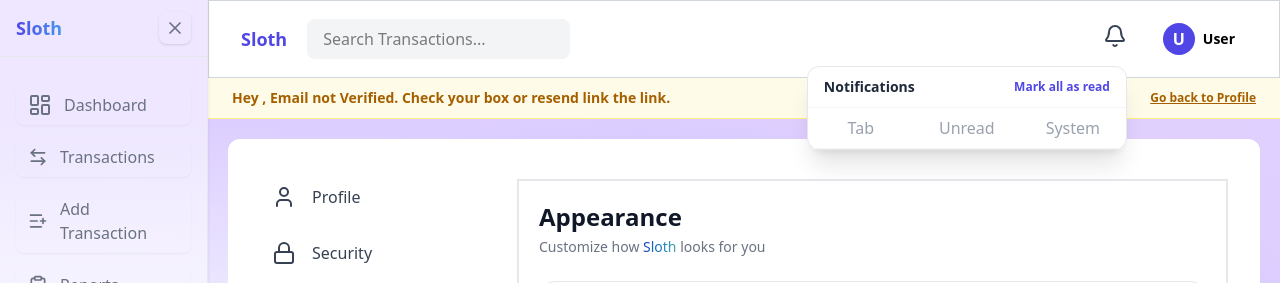
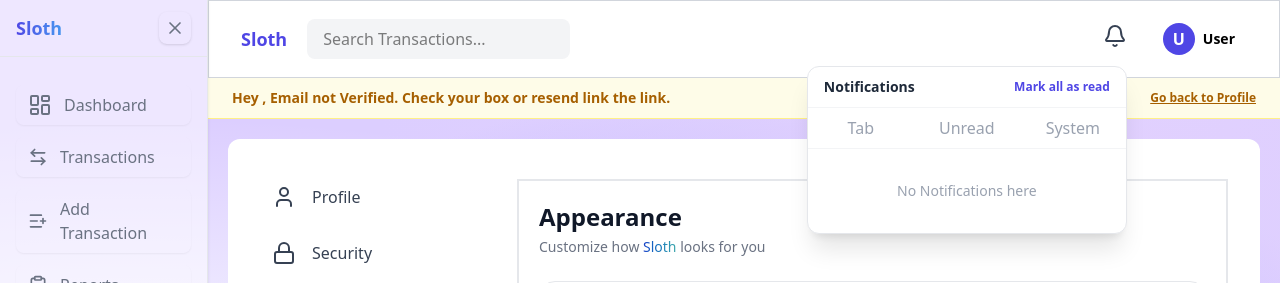
Before and after one commit to larryasure/authNew, a React (Vite) app in the folder client/: page /dashboard/settings/appearance in a window 1280 px wide. Both pictures are taken after a click on the button 1114 px from the left and 36 px from the top of the page. Shown: the top 283 px of the page. Built offline with nearby package versions, Linux system fonts and the light colour scheme; no server answers.

Commit message:
Notification bar sortred

```diff
--- a/client/src/Components/DashNavbar.jsx
+++ b/client/src/Components/DashNavbar.jsx
@@ -124,7 +124,7 @@ export default function DashNavbar({ budgets = [], transactions = [] }) {
                     <button
                       key={tab}
                       onClick={() => setActiveTabs(tab)}
-                      className={`flex-1 py-2 font-medium transition-all capitalize duration-200 ${activeTabs === tab ? "text-[var(--brand)] border-b-2 border-[var(--brand)] " : "text-gray-400 hover:text-gray-600"} `}
+                      className={`flex-1 py-2 font-medium transition-all capitalize duration-200 cursor-pointer ${activeTabs === tab ? "text-[var(--brand)] border-b-2 border-[var(--brand)] " : "text-gray-400 hover:text-gray-600"} `}
                     >
                       {activeTabs === "unread"
                         ? `Unread (${displayUnreadCount})`
@@ -133,8 +133,57 @@ export default function DashNavbar({ budgets = [], transactions = [] }) {
                   ))}
                 </div>
 
-                <div>
+                <div className="max-h-72 mx-auto overflow-y-auto py-3">
+                  {filtered.length === 0 ? (
+                    <div className="flex items-center justify-center py-5 text-sm text-gray-400 ">
+                      No Notifications here
+                    </div>
+                  ) : (
+                    filtered.map((notif) => {
+                      const styleMap = {
+                        danger: { bg: "bg-red-50", color: "text-red-500" },
 
+                        warning: {
+                          bg: "bg-yellow-50",
+                          color: "text-yellow-500",
+                        },
+
+                        success: { bg: "bg-green-50", color: "text-green-500" },
+
+                        info: {
+                          bg: "bg-[#eef2ff]",
+                          color: "text-[var(--brand)]",
+                        },
+                      };
+
+                      const style = styleMap[notif.type] || styleMap.info;
+                      return (
+                        <div
+                          key={notif.id}
+                          className={`flex gap-3 px-4 py-2.5 border-b border-gray-50 transition-all duration-200 ${!notif.read ? "bg-[#f5f4ff]" : "hover:bg-gray-50"} `}
+                        >
+                          <div
+                            className={`w-8 h-8 rounded-full flex items-center justify-center shrink-0 ${style.bg} ${style.color}`}
+                          >
+                            <Bell className="w-4 h-4" />
+                          </div>
+                          <div className="flex-1 min-w-0">
+                            <p className="text-xs font-semibold  text-gray-800 ">
+                              {notif.title}
+                            </p>
+                            <p className="text-xs text-gray-500 capitalize mt-0.5 leading-relaxed ">
+                              {notif.description}
+                            </p>
+                            <p className="text-[11px] mt-1 ">{notif.time}</p>
+                          </div>
+
+                          {!notif.read && (
+                            <div className="w-2 h-2 rounded-full  bg-[var(--brand)] shrink-0 mt-0 "></div>
+                          )}
+                        </div>
+                      );
+                    })
+                  )}
                 </div>
               </div>
             )}
--- a/client/src/Hooks/useNotifications.js
+++ b/client/src/Hooks/useNotifications.js
@@ -16,7 +16,7 @@ export function useNotifications(budgets = [], transactions = []) {
           id: `budget-exceeded-${budget._id}`,
           type: "danger",
           title: "Budget Exceeded",
-          description: `You have gone over your ${budget.category} by $${(spent - budget.amount).toFixed(2)}`,
+          description: `You have gone over your ${budget.category} budget by $${(spent - budget.amount).toFixed(2)}`,
           time: "Now",
           read: false,
         });
```
